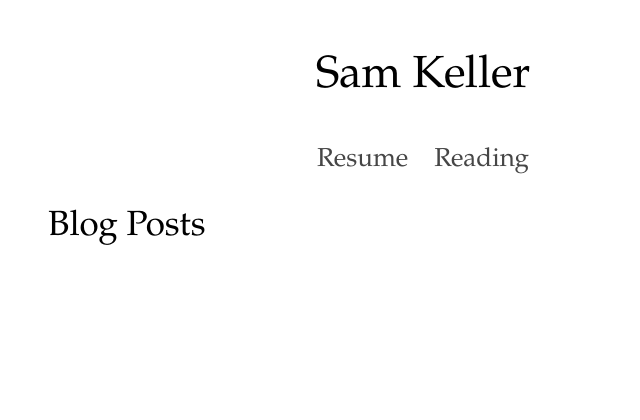
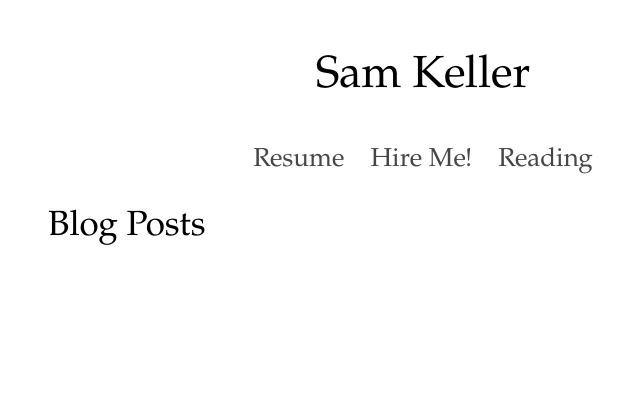
Before and after one commit to samskeller/my_site, a Django app: page /blog/ in a window 1280 px wide. Shown: the top 420 px of the page, without its empty margins (217-857 px from the left). Run offline with Django 3.2, Linux system fonts and the light colour scheme; data that the repository does not hold is empty; parts of the project's set-up code (start-up, migrations or seed data) failed here and were passed over.

Commit message:
Adding a "hire me" page

```diff
--- a/common/templates/base.html
+++ b/common/templates/base.html
@@ -37,6 +37,10 @@
             <div class="nav-link">
                 <a href="{{ resume_url }}">Resume</a>
             </div>
+            {% url 'hire-me' as hireme_url%}
+            <div class="nav-link">
+                <a href="{{ hireme_url }}">Hire Me!</a>
+            </div>
             {% url 'highlights:books_list' as books_url %}
             <div class="nav-link">
                 <a href="{{ books_url }}">Reading</a>
--- a/my_site/static/my_site/css/my_site.css
+++ b/my_site/static/my_site/css/my_site.css
@@ -93,7 +93,7 @@ h1.name-header a {
     cursor: pointer;
 }
 
-.about-blurb {
+.about-blurb, .hire-me-blurb {
     margin-top: 75px;
     line-height: 150%;
     font-size: 18px;
--- a/my_site/urls.py
+++ b/my_site/urls.py
@@ -4,7 +4,7 @@ from django.conf import settings
 from django.conf.urls.static import static
 
 from my_site.views import Home
-from person_details.views import AboutMe
+from person_details.views import AboutMe, HireMe
 
 admin.autodiscover()
 
@@ -12,6 +12,7 @@ urlpatterns = [
     path(r'', Home.as_view(), name="home"),
     path(r'admin/', admin.site.urls),
     path(r'about/', include('person_details.urls', namespace="person_details")),
+    path(r'hire-me/', HireMe.as_view(), name="hire-me"),
     path(r'blog/', include('blog.urls', namespace="blog")),
     path(r'resume/', include('resume.urls', namespace="resume")),
     path(r'books/', include('highlights.urls', namespace="highlights")),
--- a/person_details/urls.py
+++ b/person_details/urls.py
@@ -2,7 +2,7 @@ from django.urls import include, path
 
 from .views import AboutMe
 
-app_name = 'person_deatils'
+app_name = 'person_details'
 urlpatterns = [
     path(r'', AboutMe.as_view(), name="about"),
 ]
--- a/person_details/views.py
+++ b/person_details/views.py
@@ -8,3 +8,9 @@ class AboutMe(View):
         my_description = PersonDetail.objects.filter(detail_type='description').first()
 
         return render(request, 'about.html', {'my_description': my_description})
+
+class HireMe(View):
+    def get(self, request, *args, **kwargs):
+        hire_me = PersonDetail.objects.filter(detail_type='hireme').first()
+
+        return render(request, 'hireme.html', {'hire_me': hire_me})
```
Also changed, not shown: person_details/templates/hireme.html (added, +9 -0 lines).
